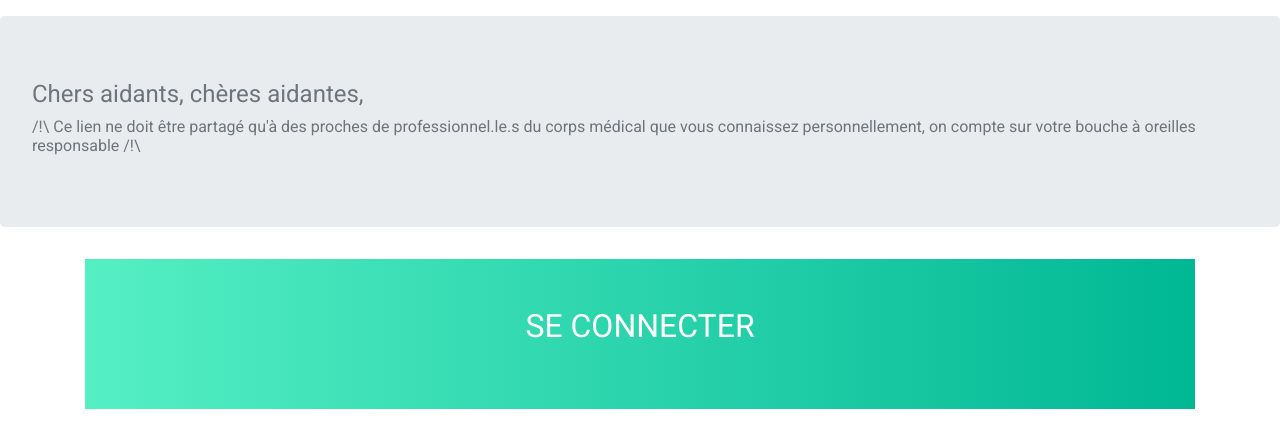
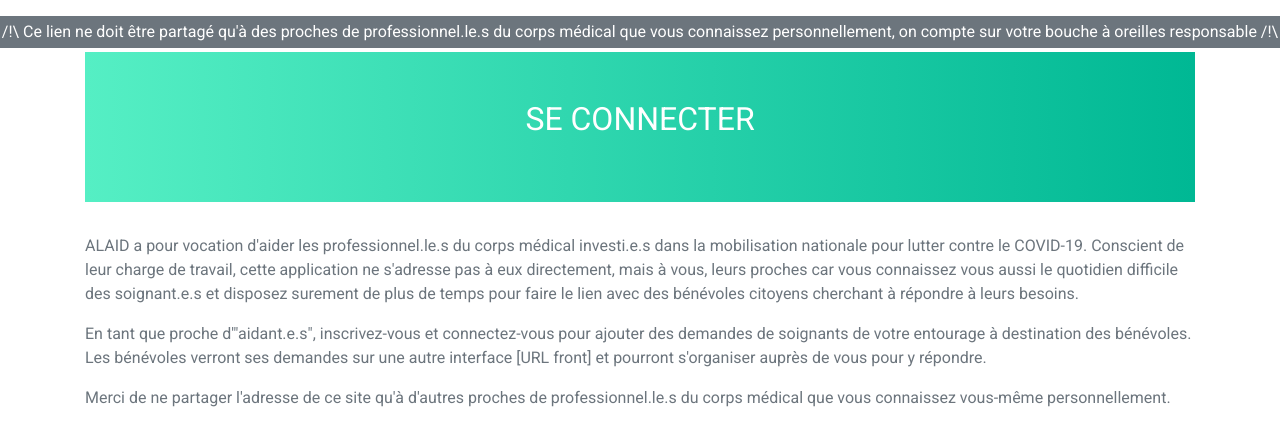
Before and after one commit to hackathoncovid19/aidonslesaidants, a Symfony app: template templates/user/login.html.twig in a window 1280 px wide. Shown: the part 86-530 px from the top of the page. Run offline with Twig, Linux system fonts and the light colour scheme; the template is opened without the code that fills it, so the values that code supplies are empty; some libraries are stand-ins or nearby versions.

Commit message:
Modification du jumbotron + placeholder

```diff
--- a/templates/user/login.html.twig
+++ b/templates/user/login.html.twig
@@ -7,15 +7,9 @@
 {% endblock %}
 
 {% block body %}
-    <div class="jumbotron">
-        <h4>
-            Chers aidants, chères aidantes,
-        </h4>
-
-        <h6>
-            /!\ Ce lien ne doit être partagé qu'à des proches de professionnel.le.s du corps médical que vous connaissez personnellement, on compte sur votre bouche à oreilles responsable /!\
-        </h6>
-    </div>
+    <p class="text-center pt-1 pb-1 mb-1 bg-secondary text-white">
+				/!\ Ce lien ne doit être partagé qu'à des proches de professionnel.le.s du corps médical que vous connaissez personnellement, on compte sur votre bouche à oreilles responsable /!\
+    </p>
 
     <div class="container-sm">
         <div id="headForm">
@@ -41,10 +35,10 @@
 
         <form action="{{ path('user_login_check') }}" method="post">
             <div class="form-group">
-                <input type="text" value="{{ last_username }}" name="username" id="username" class="form-control" placeholder="pseudonyme" required autofocus>
+                <input type="text" value="{{ last_username }}" name="username" id="username" class="form-control" placeholder="Pseudonyme" required autofocus>
             </div>
             <div class="form-group">
-                <input type="password" name="password" id="password" class="form-control" placeholder="mot de passe" required>
+                <input type="password" name="password" id="password" class="form-control" placeholder="Mot de passe" required>
             </div>
 
             <p>En cas d'oubli de vos identifiants, merci de contacter l'équipe technique.</p>
```
